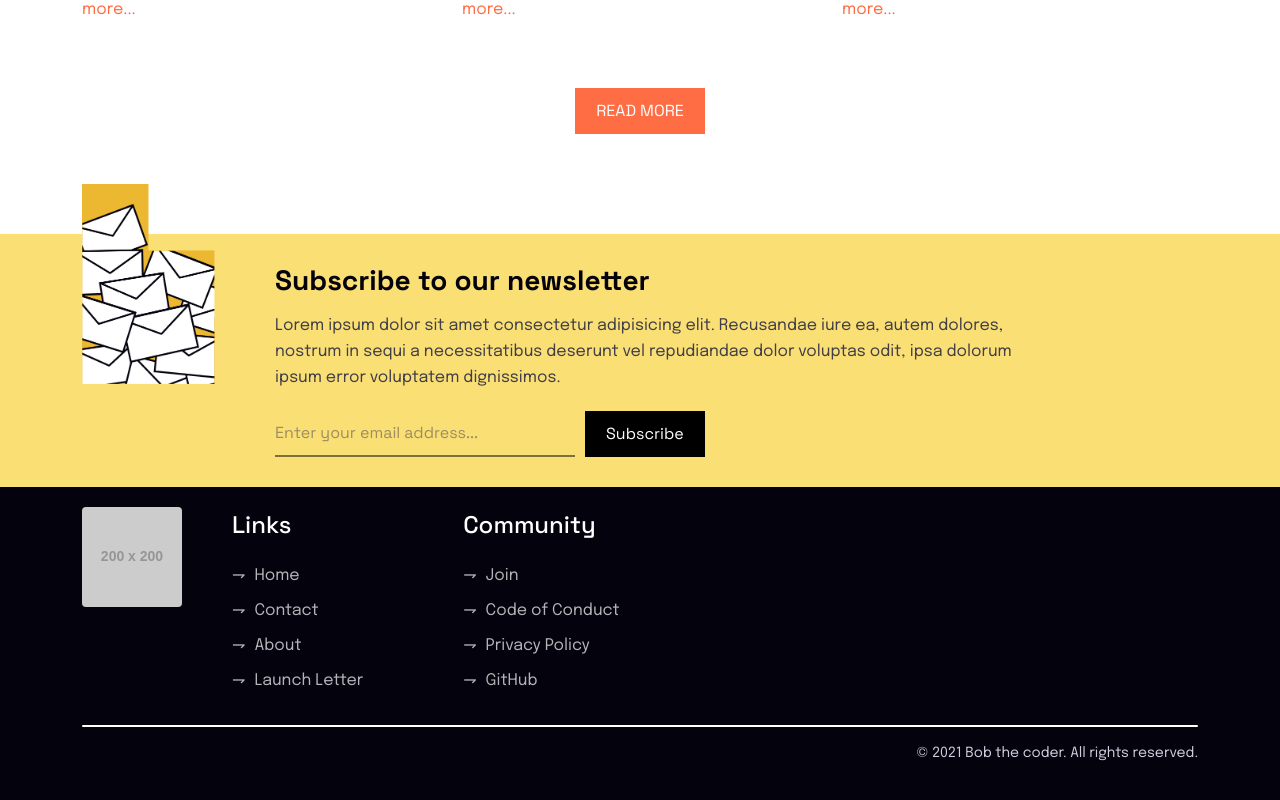
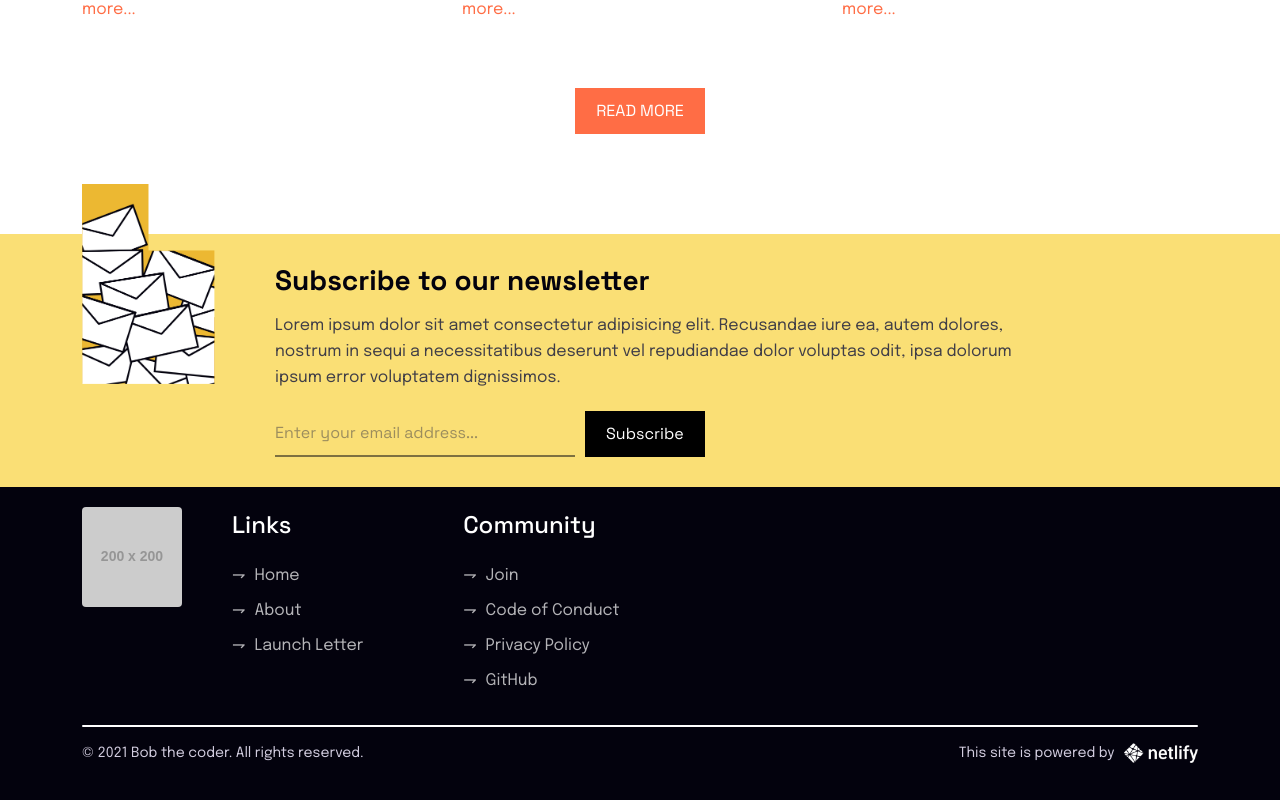
Before and after one commit to bob-the-coder-community/next-www, a Next.js app: page / in a window 1280 px wide. Shown: the part 3259-4059 px from the top of the page. Built offline with nearby package versions, Linux system fonts and the light colour scheme.

Commit message:
adding netlify link

```diff
--- a/components/shared/Footer.tsx
+++ b/components/shared/Footer.tsx
@@ -35,9 +35,6 @@ class FooterComponent extends React.PureComponent<Props> {
                                                 <a href="/">Home</a>
                                             </li>
                                             <li>
-                                                <a href="/contact">Contact</a>
-                                            </li>
-                                            <li>
                                                 <a href="/about">About</a>
                                             </li>
                                             <li>
@@ -66,9 +63,17 @@ class FooterComponent extends React.PureComponent<Props> {
                             </div>
                         </div>
                         <hr />
-                        <p className="copyright">
-                            © 2021 Bob the coder. All rights reserved.
-                        </p>
+                        <div className="d-flex flex-md-row flex-column justify-content-between align-items-center">
+                            <p className="copyright left">
+                                © 2021 Bob the coder. All rights reserved.
+                            </p>
+                            <p className="copyright">
+                                <a href="https://netlify.com" target="_blank">
+                                    This site is powered by
+                                    <img src="/images/icons/netlify-logo.png" alt="Netlify Logo" />
+                                </a>
+                            </p>
+                        </div>
                     </div>
                 </div>
             </footer>
--- a/styles/footer.scss
+++ b/styles/footer.scss
@@ -121,6 +121,22 @@ footer {
             color: #D1CCDE;
             font-size: 14px;
             font-family: 'Epilogue', -apple-system, BlinkMacSystemFont, 'Segoe UI', Roboto, Oxygen, Ubuntu, Cantarell, 'Open Sans', 'Helvetica Neue', sans-serif;
+
+            &.left {
+                text-align: left;
+            }
+
+            a {
+                text-decoration: none;
+                color: #D1CCDE;
+
+                img {
+                    margin-left: 10px;
+                    height: 20px;
+                    width: auto;
+                    object-fit: contain;
+                }
+            }
         }
     }
 }
```
Also changed, not shown: public/images/icons/netlify-logo.png (added).
